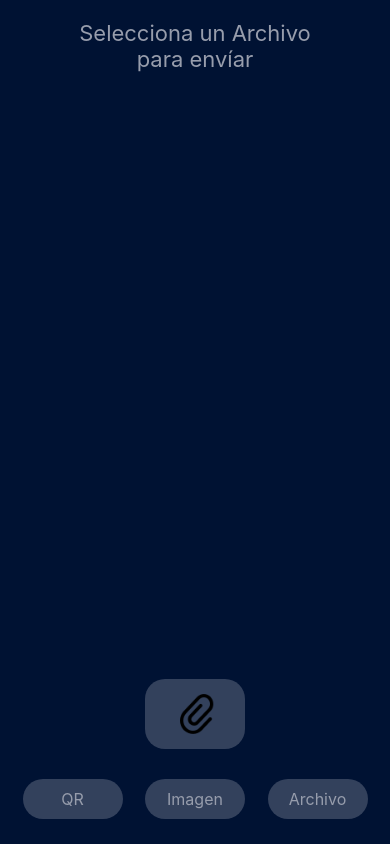
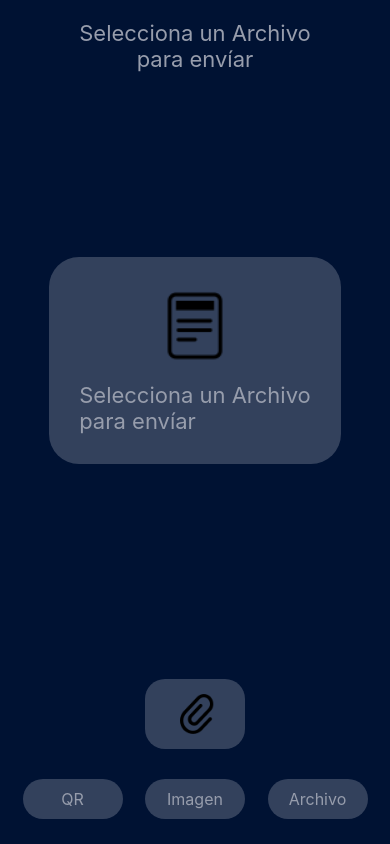
Before and after one commit to sandclock-byte/TestPetid, a React Native app: screen / in a window 390 px wide. Built offline with nearby package versions, Linux system fonts and the light colour scheme.

Commit message:
Se está aplicando diseño para información de Archivo

```diff
--- a/src/components/Archivo.js
+++ b/src/components/Archivo.js
@@ -97,6 +97,30 @@ export default function Archivo() {
                 <Text style={styles.text}>para envíar</Text>
             </View>
 
+            <View style={{
+                height: '68.5%',
+                alignItems: 'center',
+                justifyContent: 'center',
+            }}>
+                <View style={{
+                    backgroundColor: '#33415c',
+                    borderRadius: 30,
+                    padding: 30,
+                }}>
+                    <View style={{
+                        alignItems: 'center',
+                        marginBottom: 15,
+                        }}>
+                        <Image
+                        style={{height: 80, width: 80}}
+                            source={require('../assets/Archivo/archivo.png')}
+                        />
+                    </View>
+                    <Text style={styles.text}>Selecciona un Archivo</Text>
+                    <Text style={styles.text}>para envíar</Text>
+                </View>
+            </View>
+
             {showActions}
 
         </>
```
Also changed, not shown: src/assets/Archivo/archivo.png (added).
